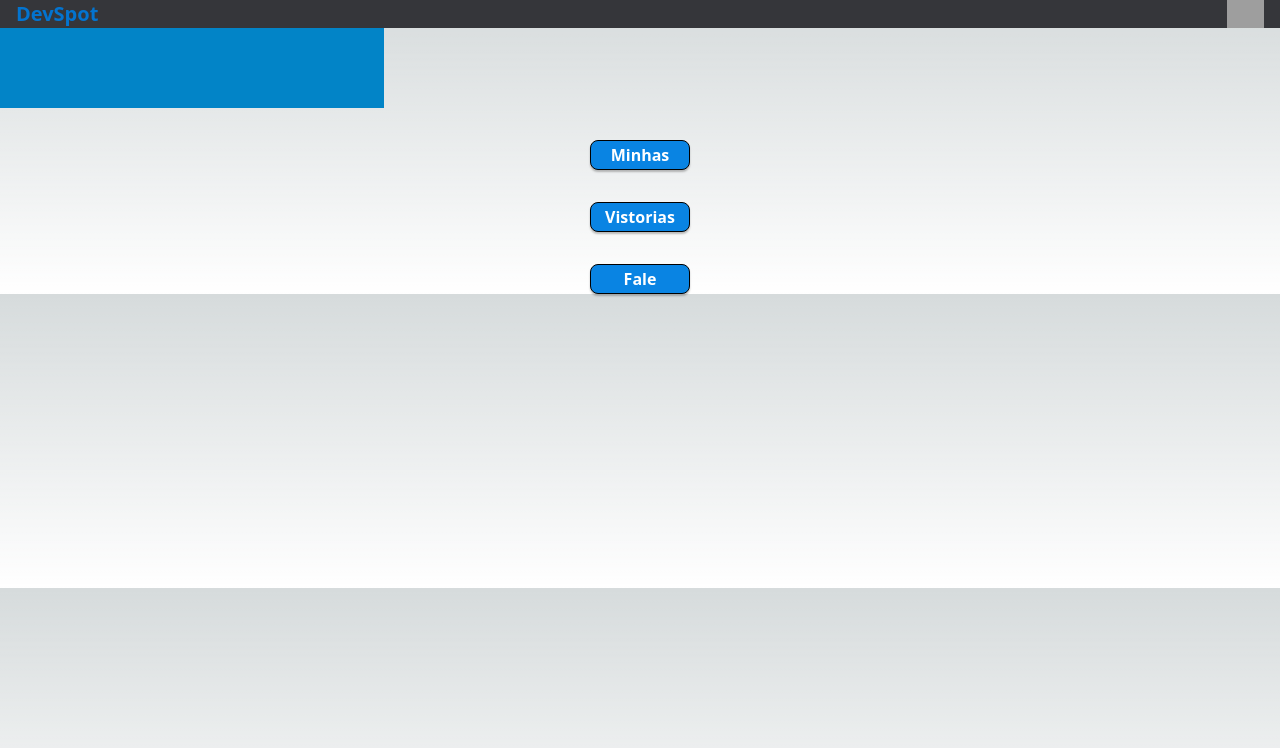
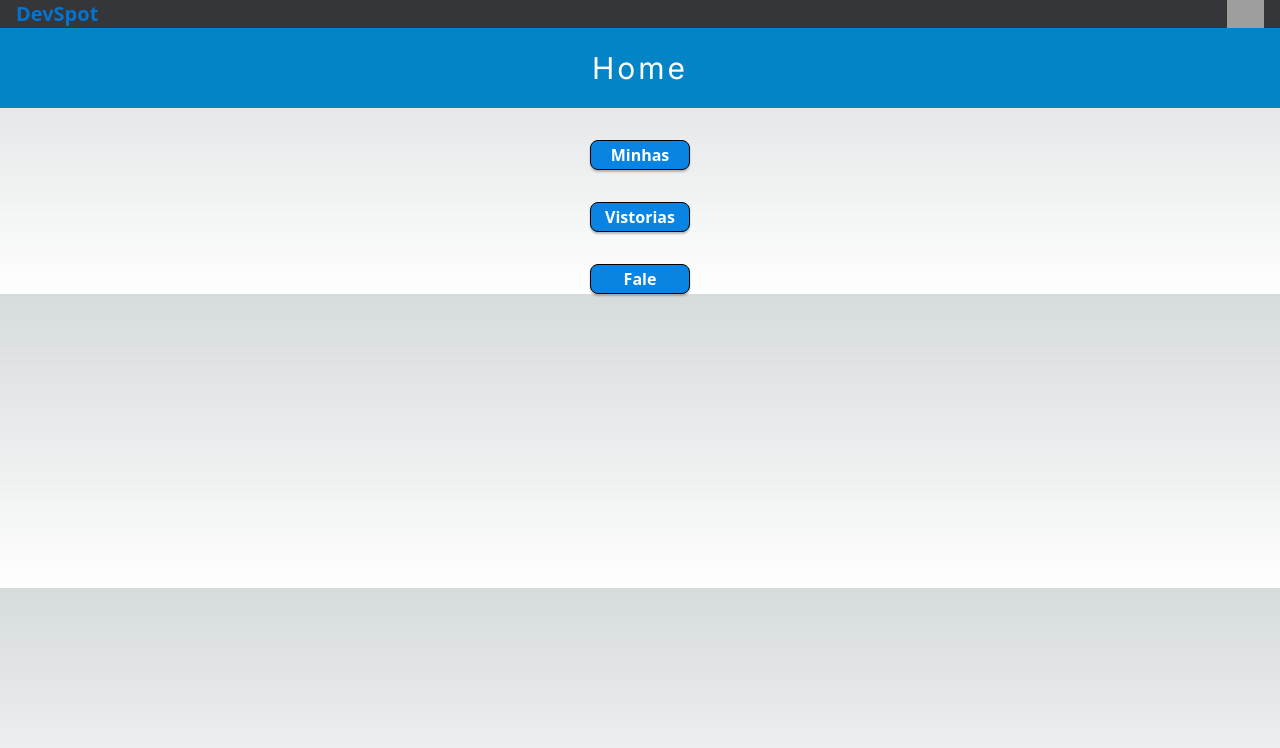
Before and after one commit to kelving0mes/devspot-app, a Next.js app: page / in a window 1280 px wide. Shown: the top 748 px of the page. Built offline with nearby package versions, Linux system fonts and the light colour scheme; grey boxes are pictures that could not be loaded.

Commit message:
header 100%

```diff
--- a/src/app/components/header/Header.jsx
+++ b/src/app/components/header/Header.jsx
@@ -11,9 +11,10 @@ export default function Header(props) {
                />
             </div>
          </div>
-         <div className="w-96 h-20 relative">
-            <div className="w-96 h-20 left-0 top-0 absolute bg-sky-600" />
-            <div className="w-28 left-[154px] top-[16px] absolute text-center text-white text-3xl font-normal tracking-widest">{props.text}</div>
+         <div className="w-full h-20 relative">
+            <div className="w-full h-20 left-0 top-0 absolute bg-sky-600">
+               <div className="flex items-center justify-center h-full text-white text-3xl tracking-widest">{props.text}</div>
+            </div>
          </div>
       </>
    )
--- a/src/app/page.js
+++ b/src/app/page.js
@@ -5,7 +5,7 @@ import Header from "./components/header/Header";
 export default function Home() {
   return (
     <>
-      <Header/>
+      <Header text="Home" />
       <Button1 width="120px" height="40px" texto="Minhas Bicicletas" />
       <Button1 width="150px" height="50px" texto="Vistorias" />
       <Button1 width="100px" height="30px" texto="Fale Conosco FAQ" />
```
